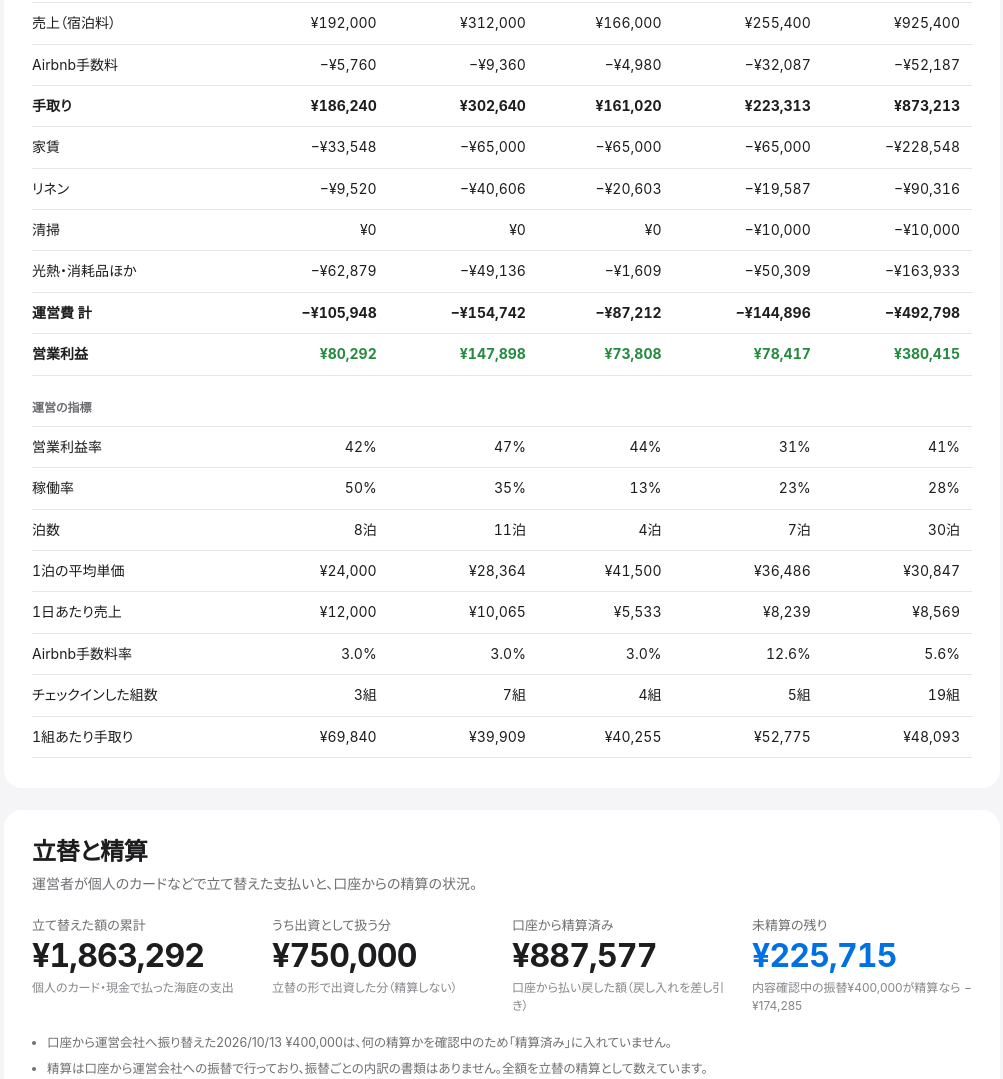
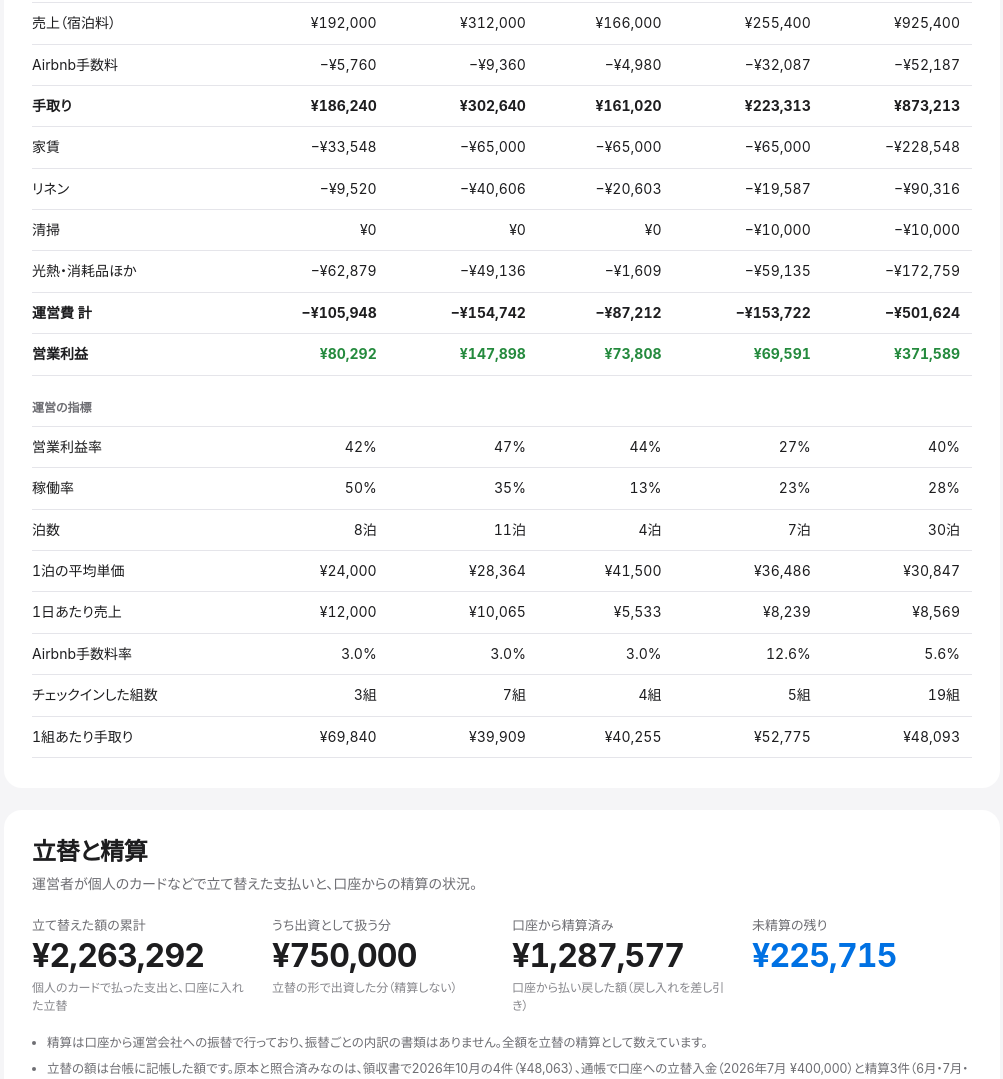
Before and after one commit to kinopy0918/uminiwa-report, a plain HTML site: page docs/index.html in a window 1280 px wide. Shown: the part 1721-2800 px from the top of the page, without its empty margins (138-1141 px from the left). Drawn offline with Linux system fonts and the light colour scheme.

Commit message:
台帳の訂正を反映（7/1は立替・10/13は立替の精算・経費精算2件）
Co-Authored-By: Claude Opus 5.5 <noreply@anthropic.com>

```diff
--- a/docs/data.json
+++ b/docs/data.json
@@ -1,5 +1,5 @@
 {
- "generated": "2026-11-15 15:59",
+ "generated": "2026-11-15 16:10",
  "opening": "2026-07-16",
  "ledger_until": "2026-11-05",
  "initial": {
@@ -172,9 +172,9 @@
    "rent": 65000,
    "linen": 19587,
    "cleaning": 10000,
-   "other_cost": 50309,
-   "cost": 144896,
-   "profit": 78417,
+   "other_cost": 59135,
+   "cost": 153722,
+   "profit": 69591,
    "stays": 5,
    "net_per_turnover": 52774.6,
    "guests": 32,
@@ -227,9 +227,9 @@
    "rent": 65000,
    "linen": 26261,
    "cleaning": 17500,
-   "other_cost": 2248,
-   "cost": 111009,
-   "profit": 278874,
+   "other_cost": 33711,
+   "cost": 142472,
+   "profit": 247411,
    "stays": 1,
    "net_per_turnover": 77740.0,
    "guests": 4,
@@ -2015,15 +2015,10 @@
   }
  ],
  "tatekae": {
-  "paid": 1863292,
+  "paid": 2263292,
   "equity": 750000,
-  "settled": 887577,
-  "pending": [
-   {
-    "date": "2026/10/13",
-    "amount": 400000
-   }
-  ]
+  "settled": 1287577,
+  "pending": []
  },
- "unconfirmed_total": 40289
+ "unconfirmed_total": 0
 }
--- a/docs/index.html
+++ b/docs/index.html
@@ -298,7 +298,7 @@ function renderStatic(){
   // 立替と精算
   const tk=d.tatekae, pend=tk.pending.reduce((a,x)=>a+x.amount,0), open=tk.paid-tk.equity-tk.settled;
   $("tk").innerHTML=[
-    ["立て替えた額の累計",yen(tk.paid),"個人のカード・現金で払った海庭の支出"],
+    ["立て替えた額の累計",yen(tk.paid),"個人のカードで払った支出と、口座に入れた立替"],
     ["うち出資として扱う分",yen(tk.equity),"立替の形で出資した分（精算しない）"],
     ["口座から精算済み",yen(tk.settled),"口座から払い戻した額（戻し入れを差し引き）"],
     ["未精算の残り",yen(open),pend?`内容確認中の振替${yen(pend)}が精算なら ${yen(open-pend)}`:"",open>0?"key":""],
@@ -306,7 +306,7 @@ function renderStatic(){
   $("tk-notes").innerHTML=[
     pend?`口座から運営会社へ振り替えた${tk.pending.map(x=>`${esc(x.date)} ${yen(x.amount)}`).join("・")}は、何の精算かを確認中のため「精算済み」に入れていません。`:"",
     `精算は口座から運営会社への振替で行っており、振替ごとの内訳の書類はありません。全額を立替の精算として数えています。`,
-    `立替の額は台帳に記帳した額です。領収書の原本と照合済みなのは2026年10月の4件（¥48,063）だけで、それ以前の多くは原本の確認が済んでいません。2026年2月の精算2件（計¥400,000）と、出資扱いの¥750,000も原本未確認です。`,
+    `立替の額は台帳に記帳した額です。原本と照合済みなのは、領収書で2026年10月の4件（¥48,063）、通帳で口座への立替入金（2026年7月 ¥400,000）と精算3件（6月・7月・10月）です。それ以前の立替の多く、2026年2月の精算2件（計¥400,000）、出資扱いの¥750,000は原本未確認です。`,
     `領収書が届いていない立替は、まだ入っていません。`,
   ].filter(Boolean).map(s=>`<li>${s}</li>`).join("");
 
@@ -342,7 +342,7 @@ function renderStatic(){
     `実績は開業日（${esc(d.opening)}）から${ym(last)}末まで。7月は${ms[0].days}日分です。夏休み（7〜8月）を含むため、年換算の数字は冬の閑散期が入ると下がる見込みです。`,
     `年換算利回りと回収見込みは、Airbnb手数料を全予約15.5%、家賃を2027年1月からの月¥70,000に置き換えて計算した目安です。`,
     `一度きりの大きな支出を含む月があります：7月 トイレ修理 ¥51,920／8月 掃除機などの備品 ¥45,108／10月 使い捨て歯ブラシ2000セット ¥30,800（数年分を一括で計上）と玄関の電子錠 ¥11,386。`,
-    `電気・水道・ネット代と、内容を確認中の支出（${yen(d.unconfirmed_total)}）はまだ入っていません。営業利益・回収率・利回りは実際より高めに出ています。`,
+    `電気・水道・ネット代はまだ入っていません${d.unconfirmed_total?`（内容を確認中の支出${yen(d.unconfirmed_total)}も未計上）`:""}。営業利益・回収率・利回りは実際より高めに出ています。経費精算（他の人が立て替えた分の払い戻し）は、内訳が分からないものも経費に入れています。`,
     `Airbnbの手数料は9/16以降の予約から3%→15.5%に上がりました。家賃は契約額の日割り、リネンは単価表からの計算、清掃は10月から1回¥2,500です。`,
     `初期投資は台帳に記帳した額です。請求書・通帳と照合済みなのは電気工事（¥1,167,100）と家賃の一部だけで、改装工事・家具などの多くは原本の確認が済んでいません。`,
     `口座の記帳は${esc(d.ledger_until)}まで。`,
```
